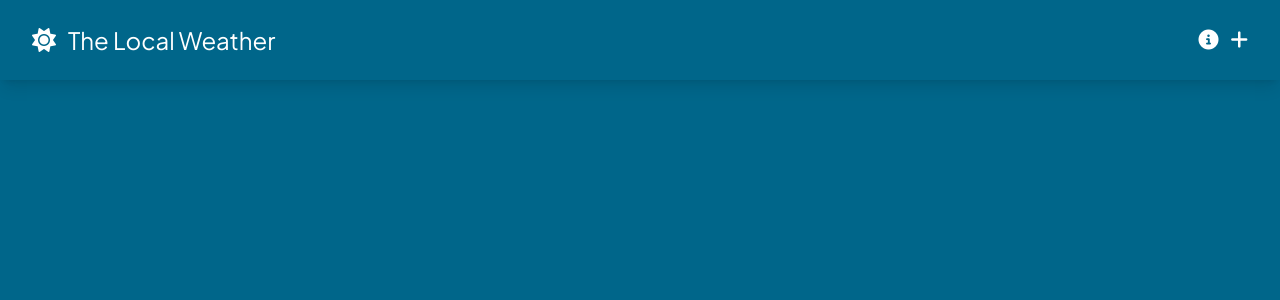
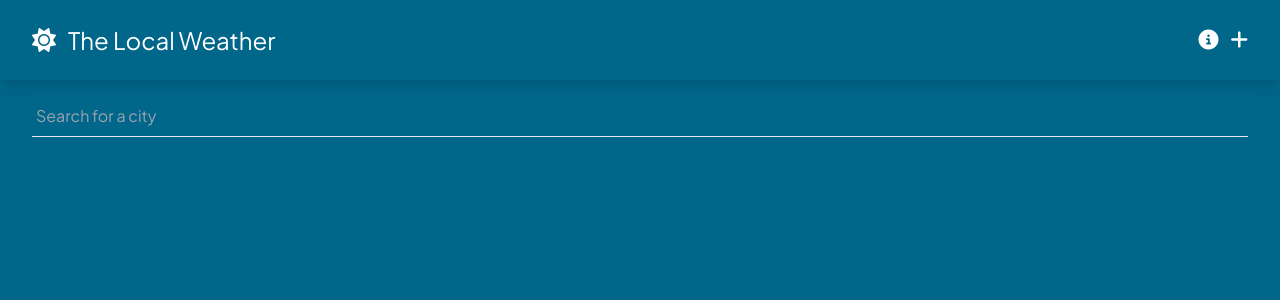
Before and after one commit to tainkrios/weatherapp, a Vue app: page / in a window 1280 px wide. Shown: the top 300 px of the page. Built offline with nearby package versions, Linux system fonts and the light colour scheme.

Commit message:
city search

```diff
--- a/package.json
+++ b/package.json
@@ -9,6 +9,7 @@
     "type-check": "vue-tsc --noEmit"
   },
   "dependencies": {
+    "axios": "^0.27.2",
     "vue": "^3.2.37",
     "vue-router": "^4.1.2"
   },
--- a/src/views/HomeView.vue
+++ b/src/views/HomeView.vue
@@ -1,6 +1,47 @@
 <script setup lang="ts">
+import { ref } from 'vue';
+import axios from "axios"
+
+const searchQuery = ref("")
+const queryTimeout = ref()
+const mapboxAPIKey = 'pk.eyJ1IjoidGFpbmtyaW9zIiwiYSI6ImNsNnVzZXhjMDFnMHUzZHBibTNlajd1c24ifQ.W017kDT4jrcrBMfAUWZdQg'
+const mapboxSearchResults = ref()
+
+const getSearchResults = () => {
+  clearTimeout(queryTimeout.value)
+  queryTimeout.value = setTimeout(async() => {
+    if (searchQuery.value !== '') {
+      const result = await axios.get(`https://api.mapbox.com/geocoding/v5/mapbox.places/${searchQuery.value}.json?access_token=${mapboxAPIKey}&types=place`)
+      mapboxSearchResults.value = result.data.features
+      console.log(mapboxSearchResults.value)
+      return
+    }
+    mapboxSearchResults.value = null
+  }, 300)
+}
 </script>
 
 <template>
-  <main></main>
+  <main class="container text-white">
+    <div class="pt-4 mb-8 relative">
+      <input
+        type="text"
+        v-model="searchQuery"
+        @input="getSearchResults"
+        placeholder="Search for a city"
+        class="py-2 px-1 w-full bg-transparent border-b focus:border-weather-secondary focus:outline-none focus:shadow-[0px_1px_0_0_#004e71]"
+      >
+      <ul
+        class="absolute bg-weather-secondary text-white w-full shadow-md py-2 top-[66px]"
+        v-if="mapboxSearchResults"
+      >
+        <li
+          v-for="searchResult in mapboxSearchResults"   :key="searchResult.id"
+          class="py-2 cursor-pointer"
+        >
+        {{searchResult.place_name}}
+        </li>
+      </ul>
+    </div>
+  </main>
 </template>
```
Also changed, not shown: 1 other file (tests, documents, lock files or other folders).
